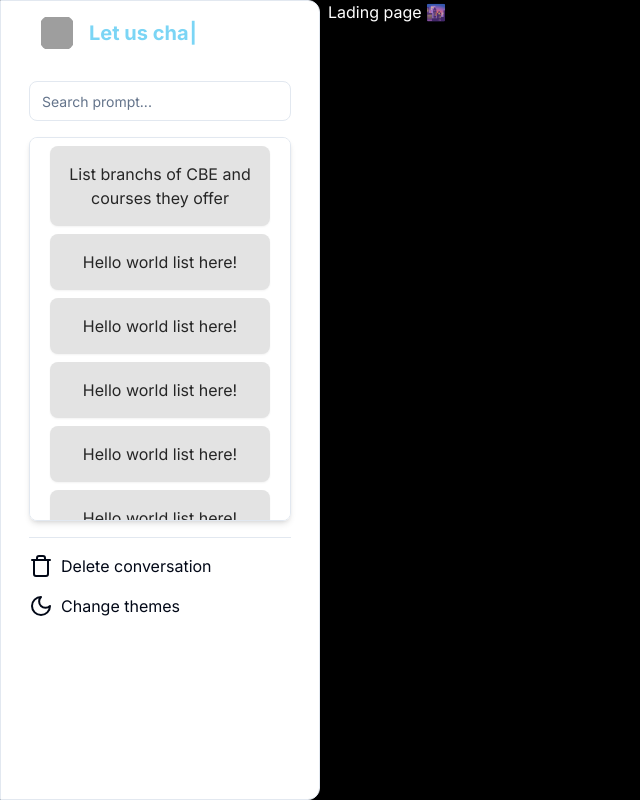
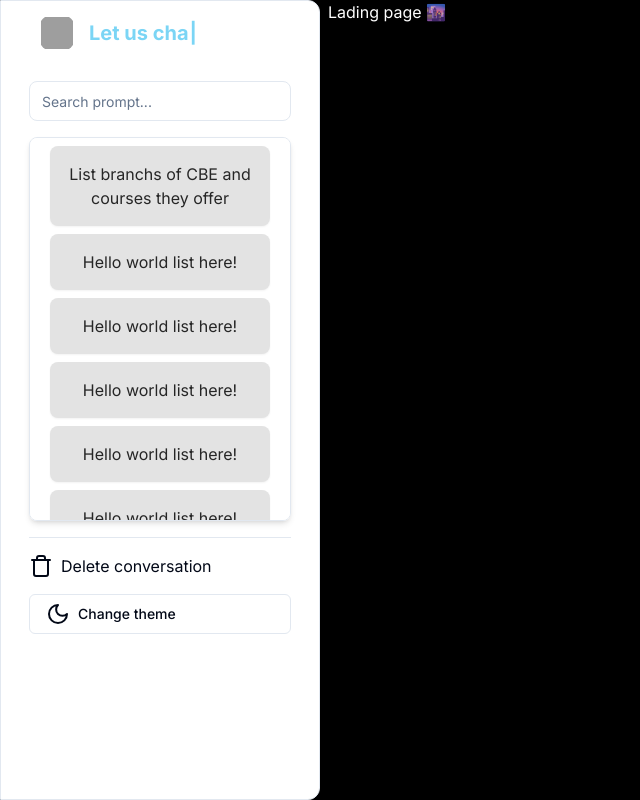
Before and after one commit to Henryle-hd/cbe-ai, a Next.js app: page / in a window 1280 px wide. Shown: the whole page, without its empty margins (0-640 px from the left). Built offline with nearby package versions, Linux system fonts and the light colour scheme; grey boxes are pictures that could not be loaded.

Commit message:
implementing the them switcher

```diff
--- a/src/app/layout.tsx
+++ b/src/app/layout.tsx
@@ -1,6 +1,7 @@
 import type { Metadata } from "next";
 import { Inter } from "next/font/google";
 import "./globals.css";
+import { ThemeProvider } from "@/components/ui/theme-provider";
 
 const inter = Inter({ subsets: ["latin"] });
 
@@ -17,7 +18,15 @@ export default function RootLayout({
 }>) {
   return (
     <html lang="en">
-      <body className={inter.className}>{children}</body>
+      <body className={inter.className}>
+        <ThemeProvider
+        attribute="class"
+        defaultTheme="light"
+        enableSystem
+        disableTransitionOnChange
+      >
+        {children}
+      </ThemeProvider></body>
     </html>
   );
 }
--- a/src/components/aside.tsx
+++ b/src/components/aside.tsx
@@ -3,12 +3,18 @@
 import React from "react";
 import { Avatar, AvatarFallback, AvatarImage } from "./ui/avatar";
 import { Input } from "./ui/input";
-import { Delete, DeleteIcon, Moon, Trash, Truck } from "lucide-react";
+import { Delete, DeleteIcon, Moon, Sun, Trash, Truck } from "lucide-react";
 import { Card, CardContent } from "./ui/card";
 import { Separator } from "./ui/separator";
 import Link from "next/link";
 import TypeWriterTitle from "./typewriter";
+import { useTheme } from "next-themes"
+import { Button } from "./ui/button";
 function AsideComponent() {
+  const { theme, setTheme } = useTheme();
+
+
+
   return (
     <>
       <Card className="sticky left-0 top-0 flex min-h-screen w-80 flex-col  justify-start gap-4 rounded-xl rounded-bl-none rounded-tl-none px-1">
@@ -83,13 +89,21 @@ function AsideComponent() {
           </Link>
           {/* //dark mode */}
 
-          <Link href={"/"}>
+          {/* <Link href={"/"}>
             <span className="flex items-center justify-start gap-2">
               {" "}
               <Moon />
               Change themes
             </span>
-          </Link>
+          </Link> */}
+          <Button
+            onClick={() => setTheme(theme === "dark" ? "light" : "dark")}
+            variant="outline"
+            color="cbeaiclr-1"
+            className="flex items-center justify-start gap-2"
+          >
+            {theme === "dark" ? <Sun /> : <Moon />} Change theme
+          </Button>
         </CardContent>
       </Card>
     </>
--- /dev/null
+++ b/src/components/ui/theme-provider.tsx
@@ -0,0 +1,9 @@
+"use client"
+
+import * as React from "react"
+import { ThemeProvider as NextThemesProvider } from "next-themes"
+import { type ThemeProviderProps } from "next-themes/dist/types"
+
+export function ThemeProvider({ children, ...props }: ThemeProviderProps) {
+    return <NextThemesProvider {...props}>{children}</NextThemesProvider>
+}
```
